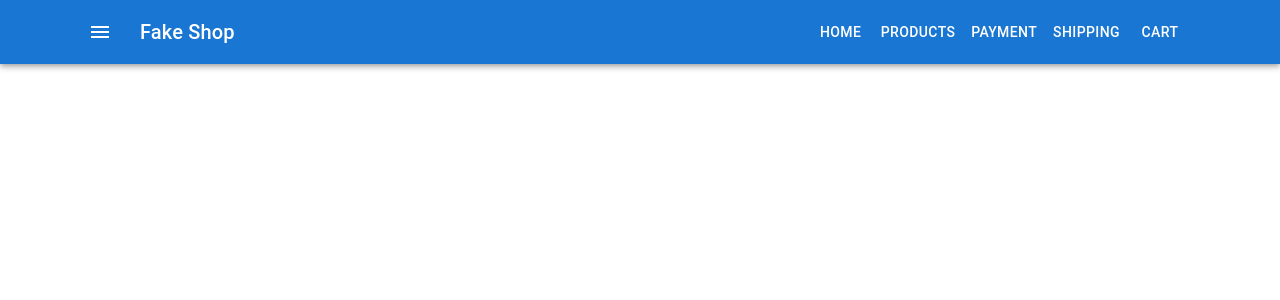
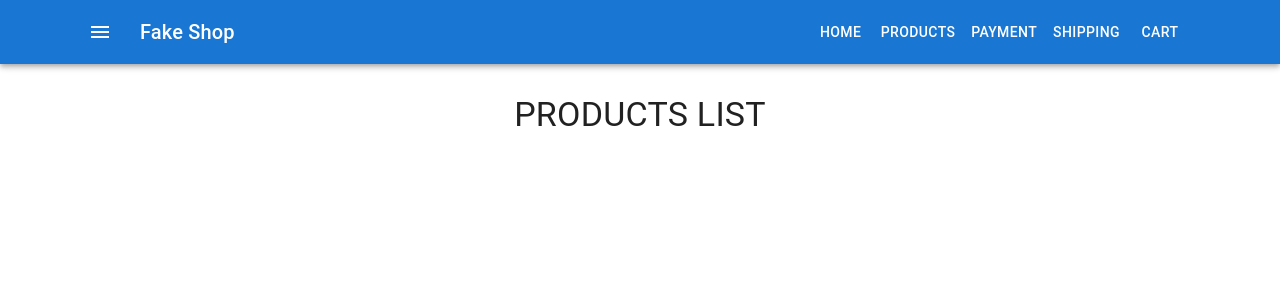
Before and after one commit to Oleg-Koshelevskiy/react-fake-shop, a React (Create React App) app: page / in a window 1280 px wide. Shown: the top 300 px of the page. Built offline with nearby package versions, Linux system fonts and the light colour scheme.

Commit message:
header added

```diff
--- a/package.json
+++ b/package.json
@@ -7,6 +7,7 @@
     "@emotion/styled": "^11.3.0",
     "@mui/icons-material": "^5.0.0",
     "@mui/material": "^5.0.0",
+    "@mui/styles": "^5.0.0",
     "@testing-library/jest-dom": "^5.14.1",
     "@testing-library/react": "^11.2.7",
     "@testing-library/user-event": "^12.8.3",
--- /dev/null
+++ b/src/components/Products/ProductsList.js
@@ -0,0 +1,29 @@
+import React from 'react'
+import Typography from '@mui/material/Typography'
+import { makeStyles } from '@mui/styles'
+
+const useStyles = makeStyles({
+    title: {
+        margin: '30px 0',
+        textTransform: 'uppercase',
+    },
+})
+
+const ProductsList = () => {
+    const classes = useStyles()
+
+    return (
+        <>
+            <Typography
+                align="center"
+                variant="h4"
+                component="h1"
+                className={classes.title}
+            >
+                Products List
+            </Typography>
+        </>
+    )
+}
+
+export default ProductsList
--- a/src/container/App.js
+++ b/src/container/App.js
@@ -1,12 +1,14 @@
 import React from 'react'
 import CssBaseline from '@mui/material/CssBaseline'
 import Header from './Header/Header'
+import Main from './Main/Main'
 
 const App = () => {
     return (
         <>
             <CssBaseline />
             <Header />
+            <Main />
         </>
     )
 }
--- /dev/null
+++ b/src/container/Main/Main.js
@@ -0,0 +1,15 @@
+import React from 'react'
+import Container from '@mui/material/Container'
+import ProductsList from '../../components/Products/ProductsList'
+
+const Main = () => {
+    return (
+        <>
+            <Container maxWidth="lg">
+                <ProductsList />
+            </Container>
+        </>
+    )
+}
+
+export default Main
```
Also changed, not shown: 1 other file (tests, documents, lock files or other folders).
